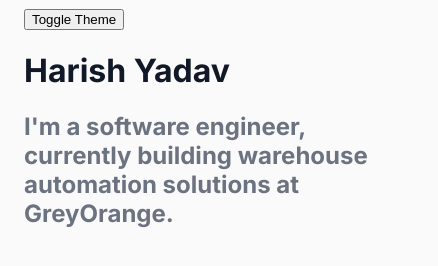
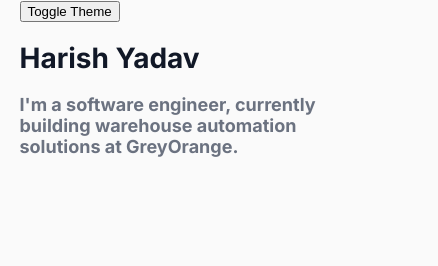
Before and after one commit to bitswright/bitswright.github.io, a plain HTML site: page index.html in a window 390 px wide. Shown: the whole page, 438 px wide, since content can reach past the window. Drawn offline with Linux system fonts and the light colour scheme.

Commit message:
mobile screen container width fix

```diff
--- a/styles/sections.css
+++ b/styles/sections.css
@@ -2,13 +2,15 @@ body {
   background-color: var(--bg-color);
   color: var(--primary-text-color);
 
-  width: 100%;
-  max-width: 700px;
-  margin-left: auto;
-  margin-right: auto;
-  padding-left: 24px;  /* prevents touching screen edges */
-  padding-right: 24px;
+  margin: 0;
+  padding: 0;
+  width: min(100%, 700px);
+  margin-inline: auto;
+  padding-inline: clamp(16px, 5vw, 32px);
+  box-sizing: border-box;
 
   font-family: "Inter", sans-serif;
   font-optical-sizing: auto;
+  -webkit-font-smoothing: antialiased;
+  -moz-osx-font-smoothing: grayscale;
 }
--- a/styles/text.css
+++ b/styles/text.css
@@ -1,3 +1,8 @@
+h1 {
+  font-size: clamp(28px, 5vw, 48px);
+}
+
 h2 {
-    color: var(--secondary-text-color);
+  color: var(--secondary-text-color);
+  font-size: clamp(18px, 3vw, 24px);
 }
```
